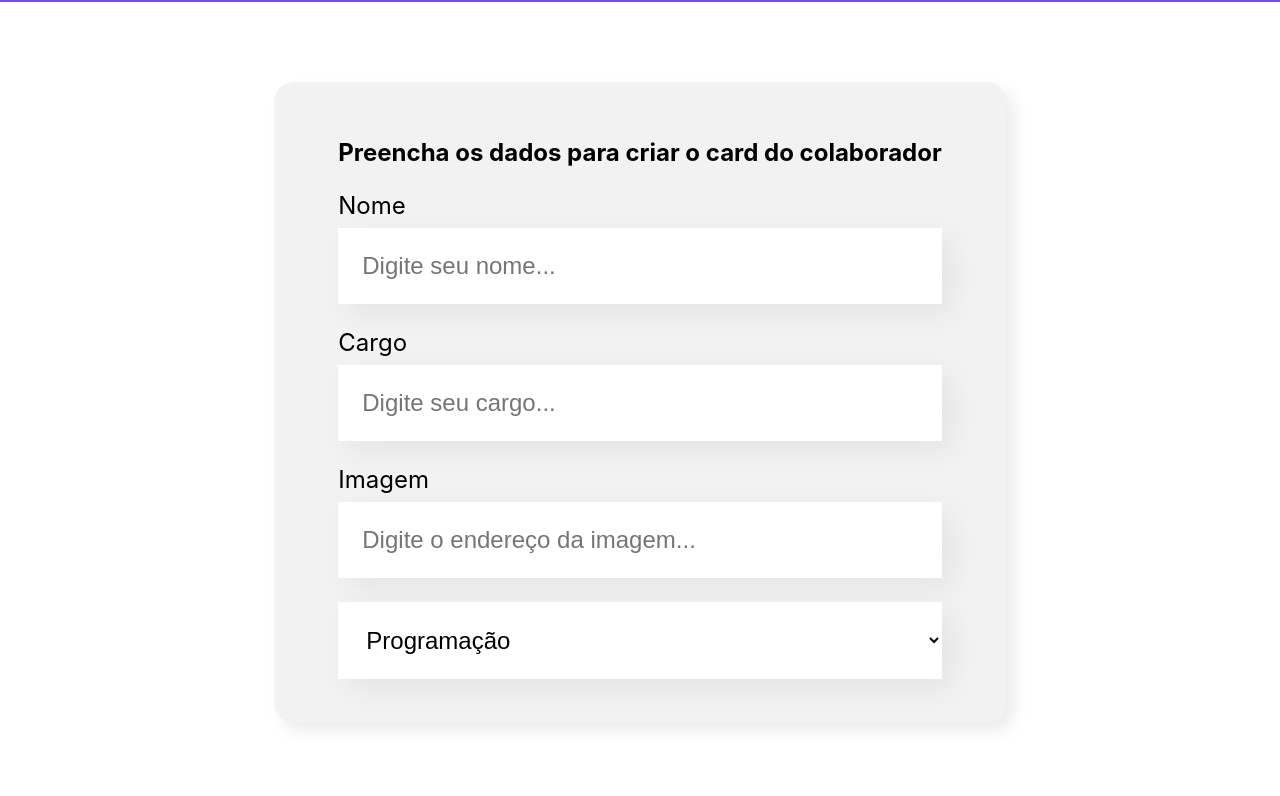
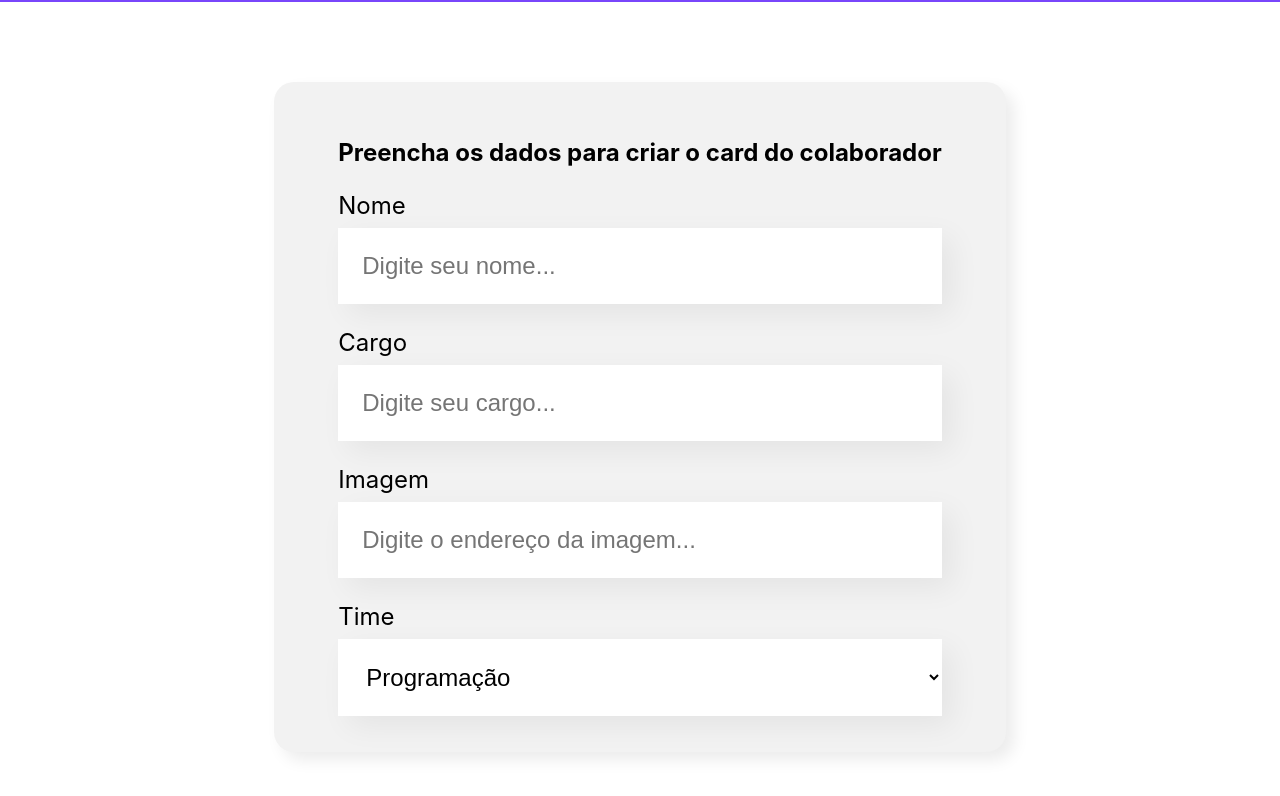
Before and after one commit to olooeez/organo, a React (Create React App) app: page / in a window 1280 px wide. Shown: the part 496-1292 px from the top of the page. Built offline with nearby package versions, Linux system fonts and the light colour scheme.

Commit message:
Updated to add the label

```diff
--- a/src/components/Form/index.js
+++ b/src/components/Form/index.js
@@ -20,7 +20,7 @@ const Form = () => {
         <Input label="Nome" placeholder="Digite seu nome" />
         <Input label="Cargo" placeholder="Digite seu cargo" />
         <Input label="Imagem" placeholder="Digite o endereço da imagem" />
-        <Selection itens={teams} />
+        <Selection label="Time" itens={teams} />
       </form>
     </section>
   );
--- a/src/components/Selection/index.css
+++ b/src/components/Selection/index.css
@@ -1,4 +1,4 @@
-.list {
+.list > label {
   display: block;
   margin-bottom: 8px;
   font-size: 24px;
```
